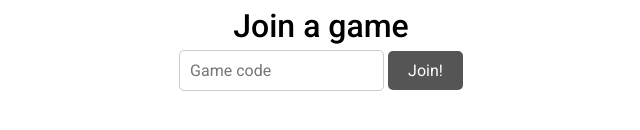
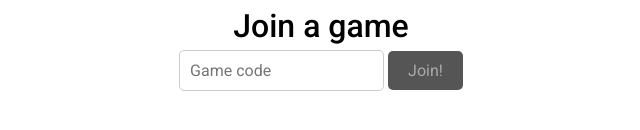
Before and after one commit to asportnoy/guess-the-color, a website: page frontend/multiplayer/index.html in a window 1280 px wide. Shown: the part 552-682 px from the top of the page, 319-959 px from the left. Drawn offline with Linux system fonts and the light colour scheme.

Commit message:
Change disable button text color

```diff
--- a/frontend/style.css
+++ b/frontend/style.css
@@ -210,6 +210,7 @@ input[type='text']:read-only {
 [disabled] .button,
 .button:disabled {
 	background-color: #555555 !important;
+	color: #aaaaaa;
 	cursor: not-allowed;
 }
 
```
